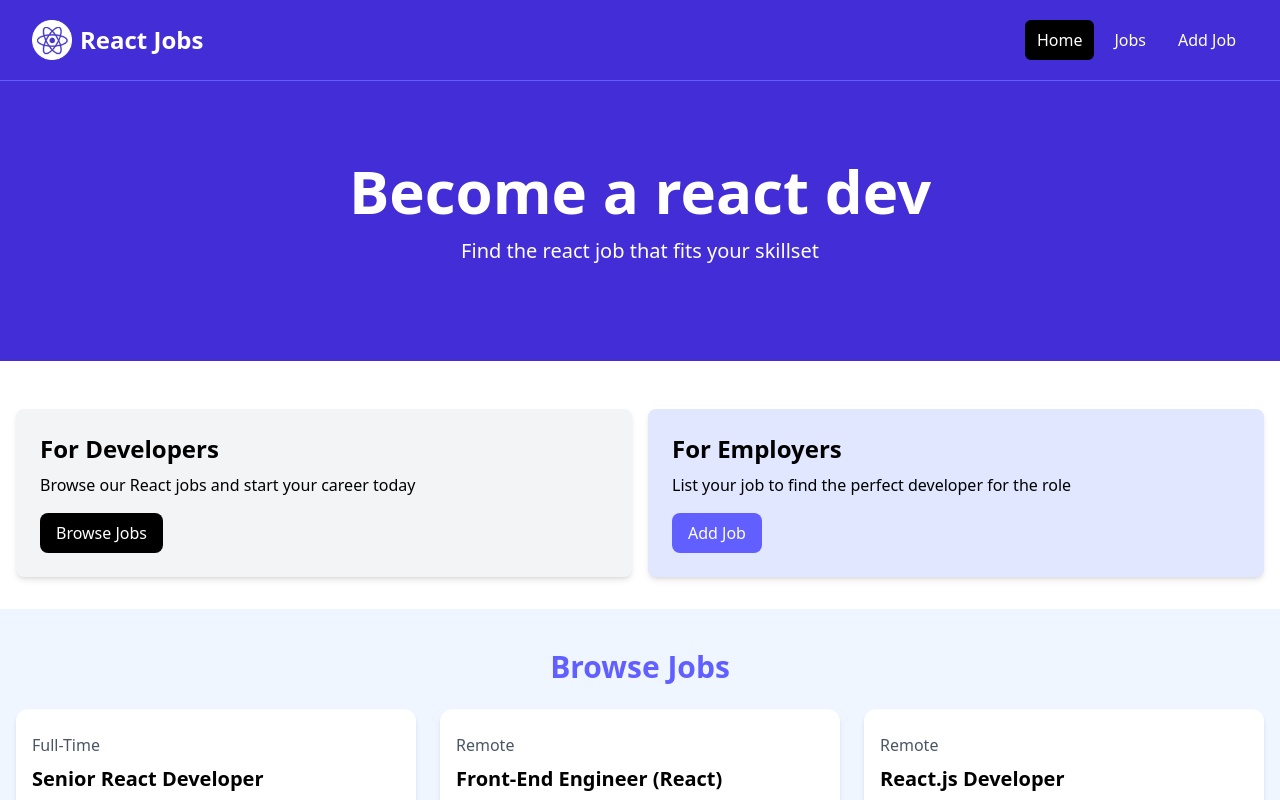
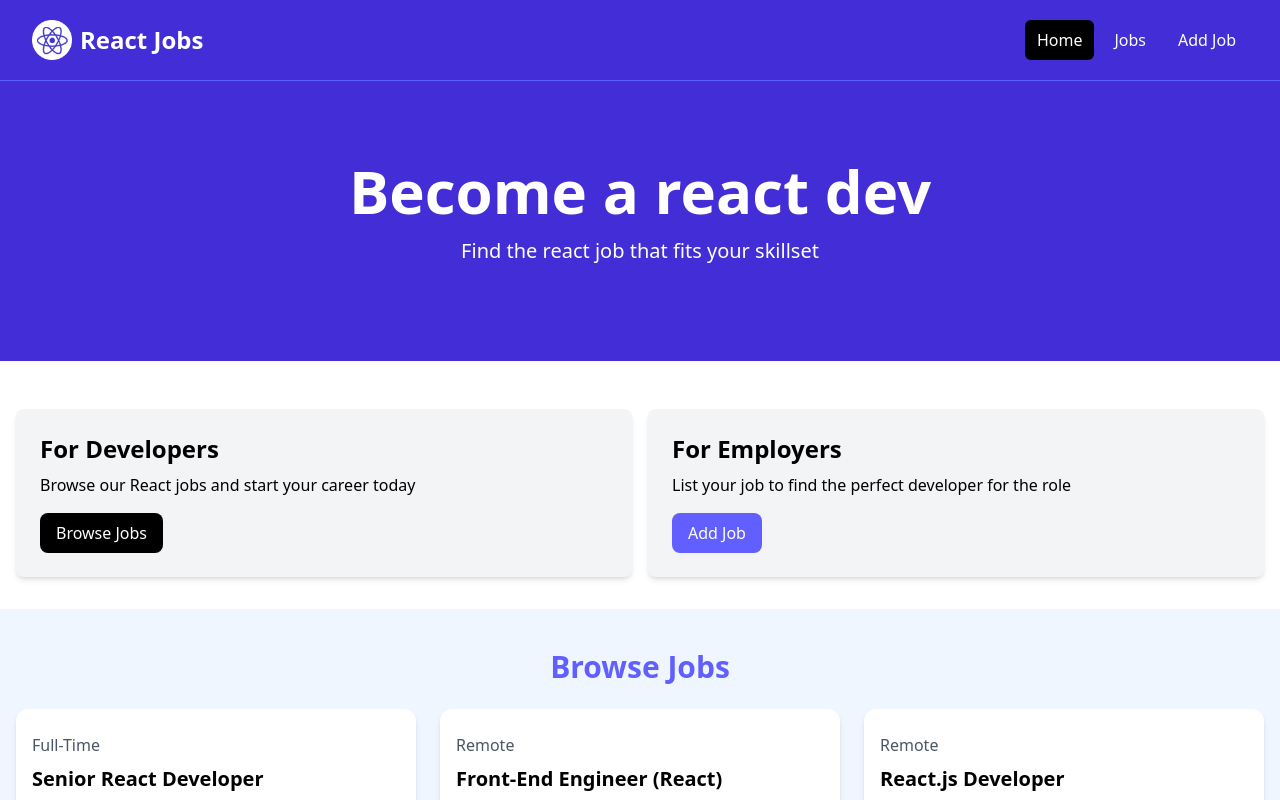
Before and after one commit to Awes2000/brigit.dev-react-nodejs-crashcourse, a React (Vite) app in the folder react-crash-2025-brigit/: page / in a window 1280 px wide. Shown: the top 800 px of the page. Built offline with nearby package versions, Linux system fonts and the light colour scheme.

Commit message:
styling and dynamic stuff/components

```diff
--- /dev/null
+++ b/react-crash-2025-brigit/src/components/Card.jsx
@@ -0,0 +1,11 @@
+
+
+const Card = ({children, bg = 'bg-gray-100'}) => {
+  return (
+    <div className={`${bg} p-6 rounded-lg shadow-md`}>
+      {children}
+    </div>
+  )
+}
+
+export default Card
--- a/react-crash-2025-brigit/src/components/HomeCards.jsx
+++ b/react-crash-2025-brigit/src/components/HomeCards.jsx
@@ -1,11 +1,12 @@
-import React from 'react'
+
+import Card from './Card'
 
 const HomeCards = () => {
   return (
     <section className="py-4">
           <div className="container mx-auto lg:container">
             <div className="grid grid-cols-1 md:grid-cols-2 gap-4 p-4 rounded-lg">
-              <div className="bg-gray-100 p-6 rounded-lg shadow-md">
+              <Card>
                 <h2 className="text-2xl font-bold">For Developers</h2>
                 <p className="mt-2 mb-4">
                   Browse our React jobs and start your career today
@@ -16,9 +17,9 @@
                 >
                   Browse Jobs
                 </a>
-              </div>
+              </Card>
 
-              <div className="bg-indigo-100 p-6 rounded-lg shadow-md">
+              <Card>
                 <h2 className="text-2xl font-bold">For Employers</h2>
                 <p className="mt-2 mb-4">
                   List your job to find the perfect developer for the role
@@ -29,7 +30,7 @@
                 >
                   Add Job
                 </a>
-              </div>
+              </Card>
             </div>
           </div>
         </section>
```
